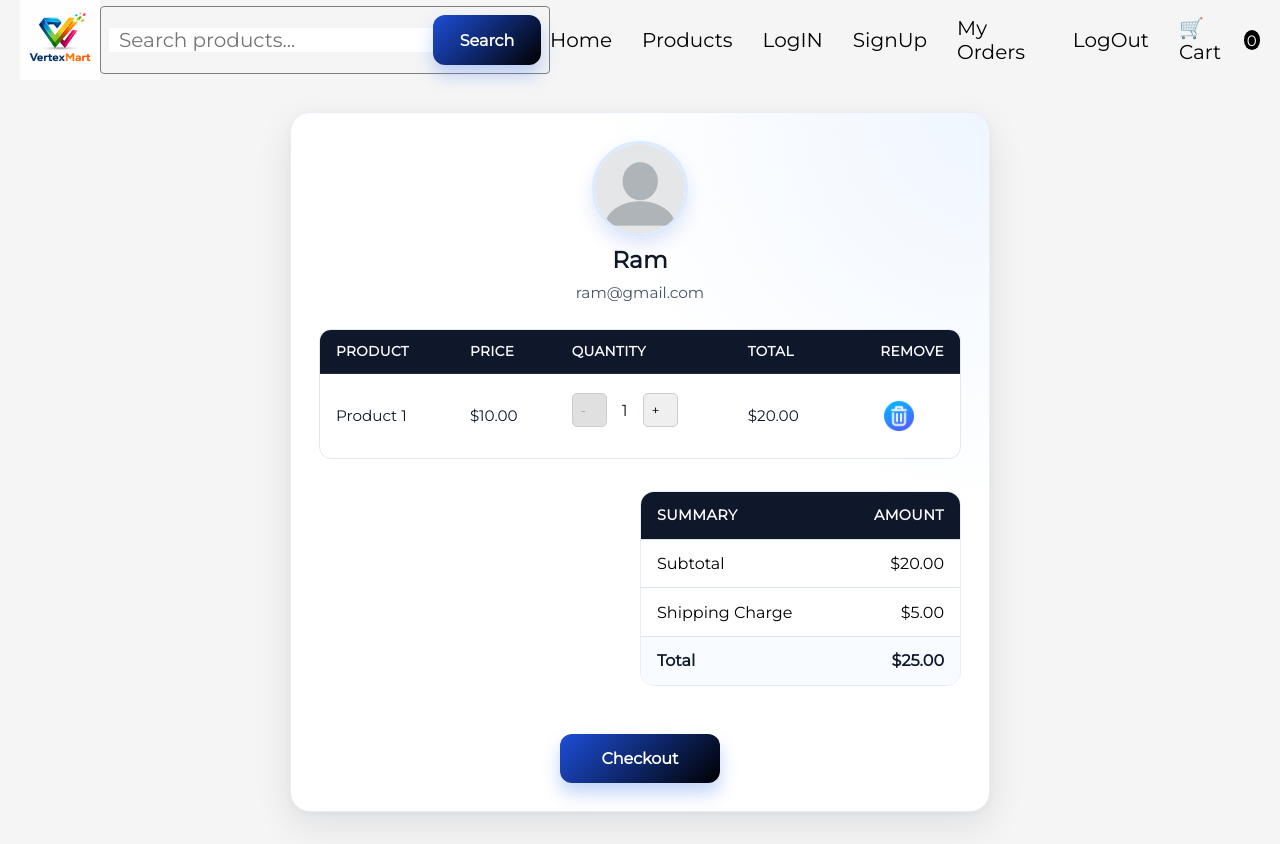
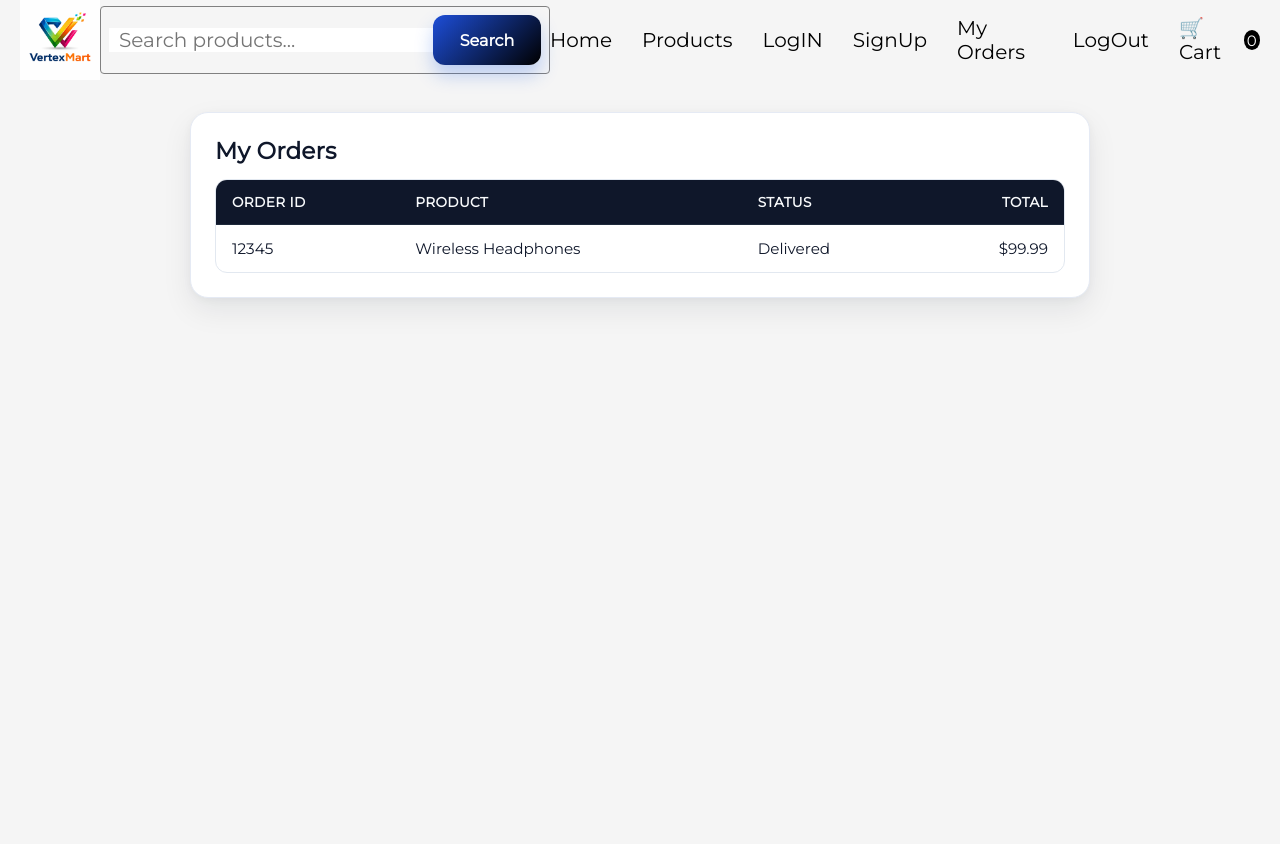
Before and after one commit to naveen777-github/VertexMart, a React (Vite) app: page / in a window 1280 px wide. After the commit the page ends 800 px from the top, so only its background shows below. Built offline with nearby package versions, Linux system fonts and the light colour scheme.

Commit message:
Upadted -m Order Page

```diff
--- a/src/App.jsx
+++ b/src/App.jsx
@@ -5,6 +5,7 @@ import HomePage from "./components/Home/HomePage.jsx";
 import ProductsPage from "./components/Products/ProductsPage.jsx";
 import SingleProductPage from "./components/SingleProduct/SingleProductPage.jsx";
 import CartPage from "./components/Cart/CartPage.jsx";
+import MyOrder from "./components/MyOrder/MyOrder.jsx";
 export default function App() {
   return (
     <div className="app">
@@ -14,7 +15,8 @@ export default function App() {
 
         {/* <ProductsPage /> */}
         {/* <SingleProductPage /> */}
-        <CartPage />
+        {/* <CartPage /> */}
+        <MyOrder />
       </main>
     </div>
   );
--- a/src/components/Common/Table.jsx
+++ b/src/components/Common/Table.jsx
@@ -3,23 +3,30 @@ import React from "react";
 import "./Table.css";
 
 export const Table = ({ headings, rows }) => {
+  const safeHeadings = Array.isArray(headings) ? headings : [];
+  const safeRows = Array.isArray(rows) ? rows : [];
+
   return (
     <table className="common-table">
       <thead>
         <tr>
-          {headings.map((heading, index) => (
+          {safeHeadings.map((heading, index) => (
             <th key={index}>{heading}</th>
           ))}
         </tr>
       </thead>
       <tbody>
-        {rows.map((row, rowIndex) => (
-          <tr key={rowIndex}>
-            {row.map((cell, cellIndex) => (
+        {safeRows.map((row, rowIndex) => {
+          const safeRow = Array.isArray(row) ? row : [row];
+
+          return (
+            <tr key={rowIndex}>
+              {safeRow.map((cell, cellIndex) => (
               <td key={cellIndex}>{cell}</td>
-            ))}
-          </tr>
-        ))}
+              ))}
+            </tr>
+          );
+        })}
       </tbody>
     </table>
   );
--- /dev/null
+++ b/src/components/MyOrder/MyOrder.css
@@ -0,0 +1,51 @@
+.myorder-container {
+  width: min(92%, 900px);
+  margin: 2rem auto;
+  padding: 1.5rem;
+  flex-direction: column;
+  justify-content: center;
+  border: 1px solid #e5eaf4;
+  border-radius: 18px;
+  background: #ffffff;
+  box-shadow:
+    0 12px 30px rgba(15, 23, 42, 0.08),
+    0 2px 8px rgba(15, 23, 42, 0.04);
+}
+
+.myorder-title {
+  width: 100%;
+  margin: 0 0 0.9rem;
+  color: #0f172a;
+  font-size: 1.45rem;
+  font-weight: 700;
+  letter-spacing: 0.01em;
+}
+
+.myorder-container .common-table {
+  width: 100%;
+  margin: 0;
+}
+
+.myorder-container .common-table thead th {
+  background: #0f172a;
+  color: #f8fafc;
+  border-bottom: 1px solid #1e293b;
+}
+
+.myorder-container .common-table tbody tr:hover {
+  background-color: #f8fafc;
+}
+
+@media (max-width: 640px) {
+  .myorder-container {
+    width: 95%;
+    padding: 1rem;
+    margin: 1.2rem auto;
+    border-radius: 14px;
+  }
+
+  .myorder-title {
+    font-size: 1.2rem;
+    margin-bottom: 0.75rem;
+  }
+}
--- /dev/null
+++ b/src/components/MyOrder/MyOrder.jsx
@@ -0,0 +1,17 @@
+import React from "react";
+import "./MyOrder.css";
+import { Table } from "../Common/Table";
+
+const MyOrder = () => {
+  return (
+    <section className="align-center myorder-container">
+      <h1 className="myorder-title">My Orders</h1>
+      <Table
+        headings={["Order ID", "Product", "Status", "Total"]}
+        rows={[["12345", "Wireless Headphones", "Delivered", "$99.99"]]}
+      />
+    </section>
+  );
+};
+
+export default MyOrder;
```
